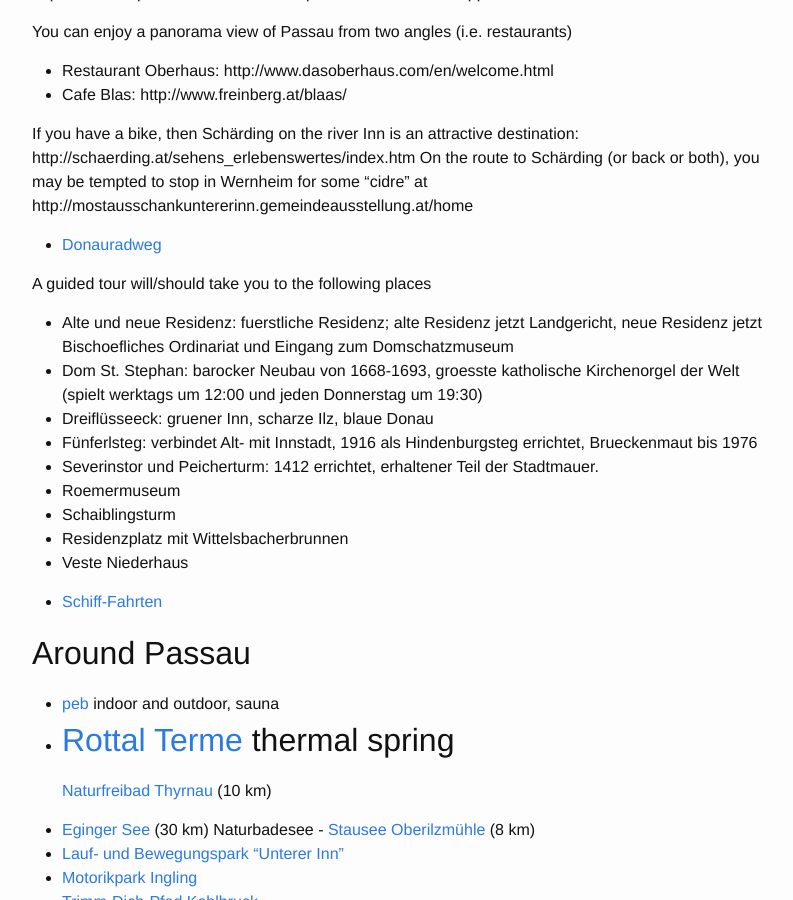
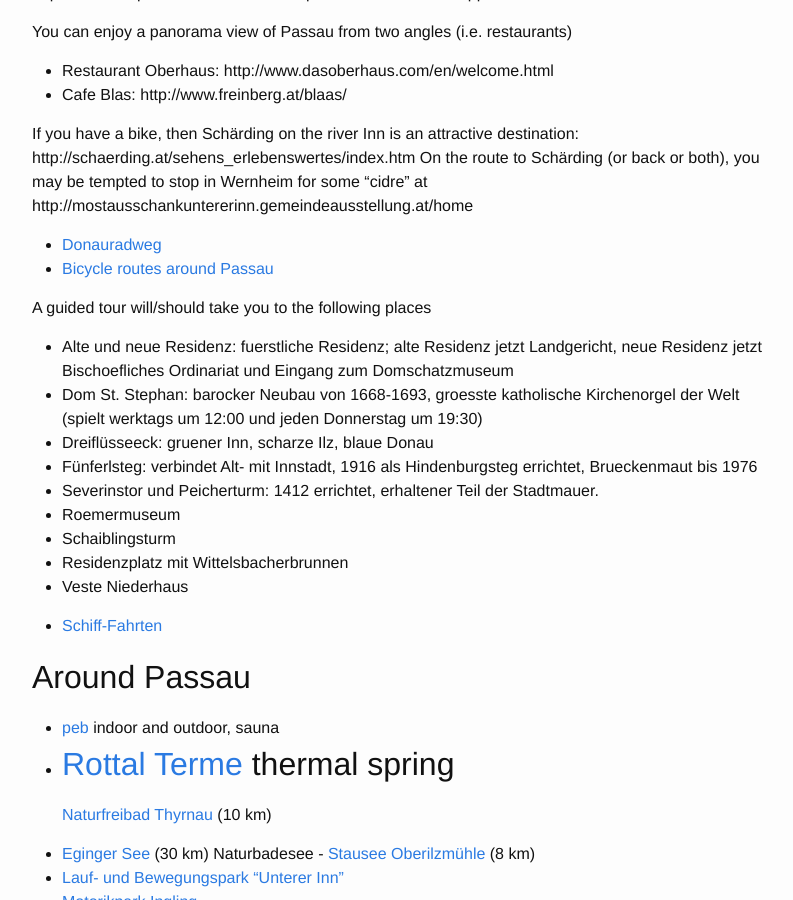
Before and after one commit to PGBBS/pgbbs.github.io, a Jekyll site: the page built from _pages/travel-info.md, in a window 1280 px wide and 900 px high, scrolled down 1885 px. Shown: the whole window, without its empty margins (238-1031 px from the left). Built offline with Jekyll 4.4.1, drawn with Linux system fonts in a browser that asks for light colours.

Commit message:
add bicycle routes

```diff
--- a/_pages/travel-info.md
+++ b/_pages/travel-info.md
@@ -94,6 +94,7 @@
 http://mostausschankuntererinn.gemeindeausstellung.at/home
 
 - [Donauradweg](www.donauradweg.at)
+- [Bicycle routes around Passau](http://www.passauer-land.de/category/freizeitaktivitaeten/aktiv/radfahren/)
 
 A guided tour will/should take you to the following places
 - Alte und neue Residenz: fuerstliche Residenz; alte Residenz jetzt
```
